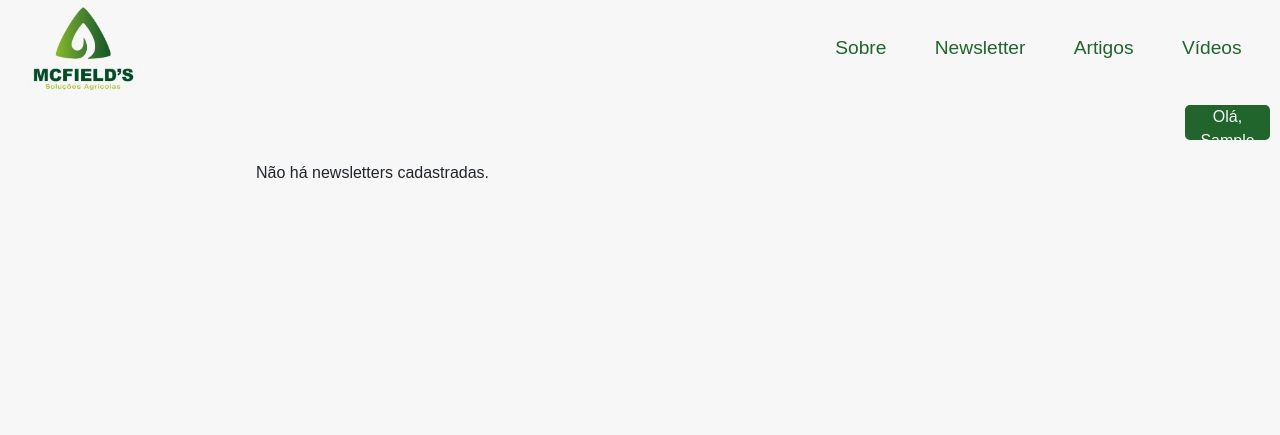
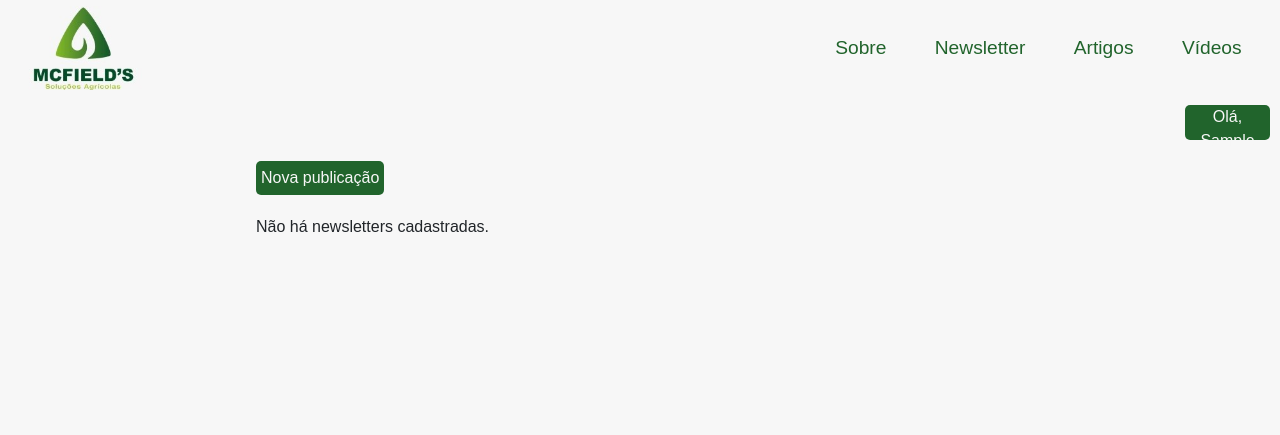
Before and after one commit to fczanetti/mcfields, a Django app: template mcfields/newsletter/templates/newsletter/indice_newsletter.html in a window 1280 px wide. Shown: the top 435 px of the page. Run offline with Django 5.2, Linux system fonts and the light colour scheme; the template is opened without the code that fills it, so the values that code supplies are empty; the visitor is signed in with stand-in values (Sample User, id 1); some libraries are stand-ins or nearby versions.

Commit message:
Link para postagem de newsletter implantado
close #75

```diff
--- a/mcfields/django_assertions.py
+++ b/mcfields/django_assertions.py
@@ -2,5 +2,6 @@ from django.test import TestCase
 
 _test_case = TestCase()
 assert_contains = _test_case.assertContains
+assert_not_contains = _test_case.assertNotContains
 assert_true = _test_case.assertTrue
 assert_false = _test_case.assertFalse
--- a/mcfields/newsletter/static/newsletter/css/indice_newsletter.css
+++ b/mcfields/newsletter/static/newsletter/css/indice_newsletter.css
@@ -1,11 +1,20 @@
 #main-content-newsletter {
     padding: 5% 20%;
+}
+
+#link-nova-pub {
+    text-decoration: none;
+    color: var(--white-color);
+    background-color: var(--light-green);
+    padding: 5px;
+    border-radius: 5px;
+    display: inline-block;
+    margin-bottom: 20px;
 }
 
 .newsletter-box-link {
     text-decoration: none;
     color: black;
-
 }
 
 .newsletter-box {
--- a/mcfields/newsletter/templates/newsletter/indice_newsletter.html
+++ b/mcfields/newsletter/templates/newsletter/indice_newsletter.html
@@ -11,6 +11,9 @@
 
 {% block maincontent %}
     <div id="main-content-newsletter">
+        {% if perms.newsletter.add_newsletter %}
+            <a id="link-nova-pub" href="{% url 'newsletter:post' %}">Nova publicação</a>
+        {% endif %}
         {% for newsletter in newsletters %}
             <a href="{{ newsletter.get_absolute_url }}" class="newsletter-box-link">
                 <div class="newsletter-box">
```
Also changed, not shown: mcfields/base/tests/test_home.py (+8 -1 lines), mcfields/base/tests/test_login.py (+9 -24 lines), mcfields/conftest.py (added, +25 -0 lines), mcfields/newsletter/tests/test_indice_newsletter.py (+32 -1 lines).
